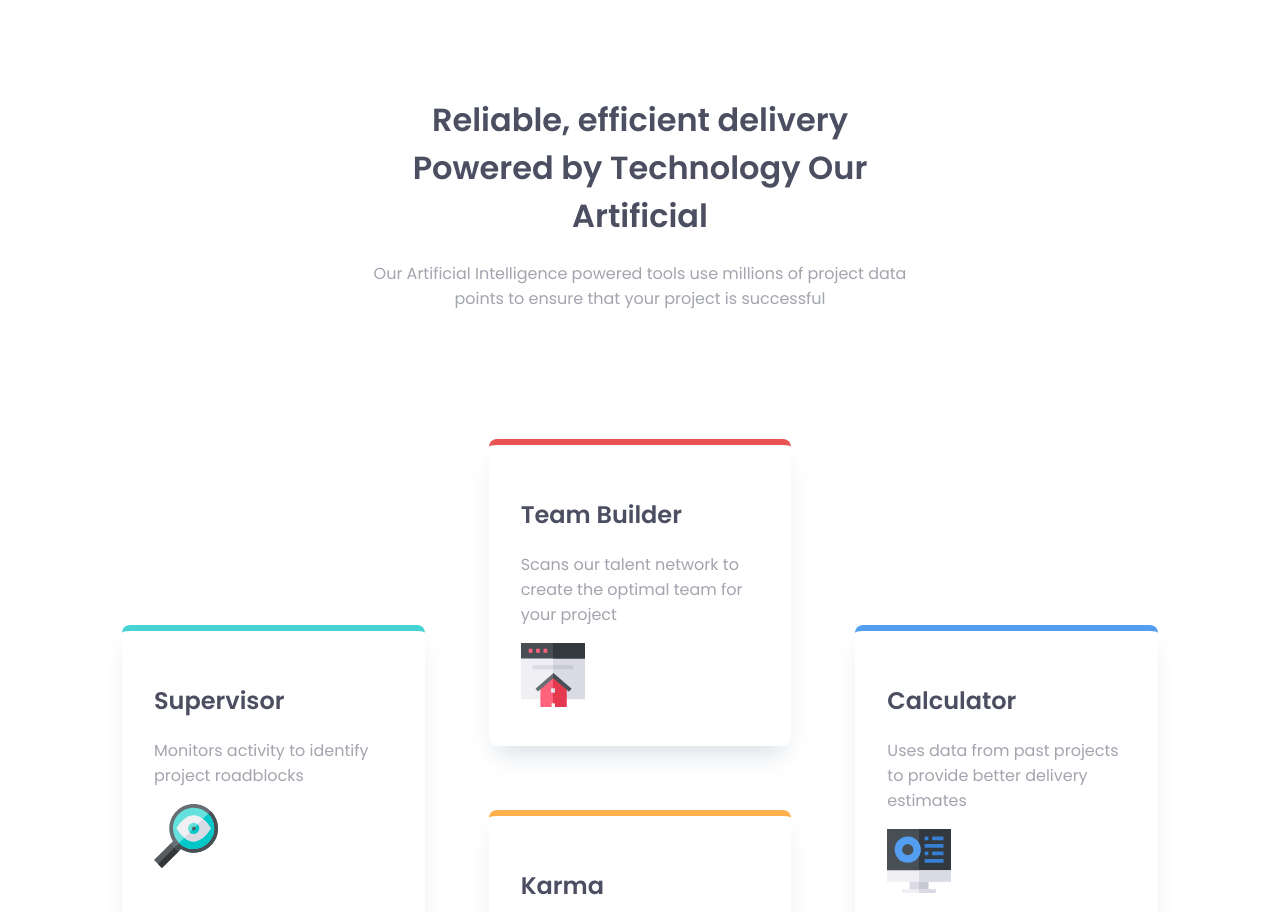
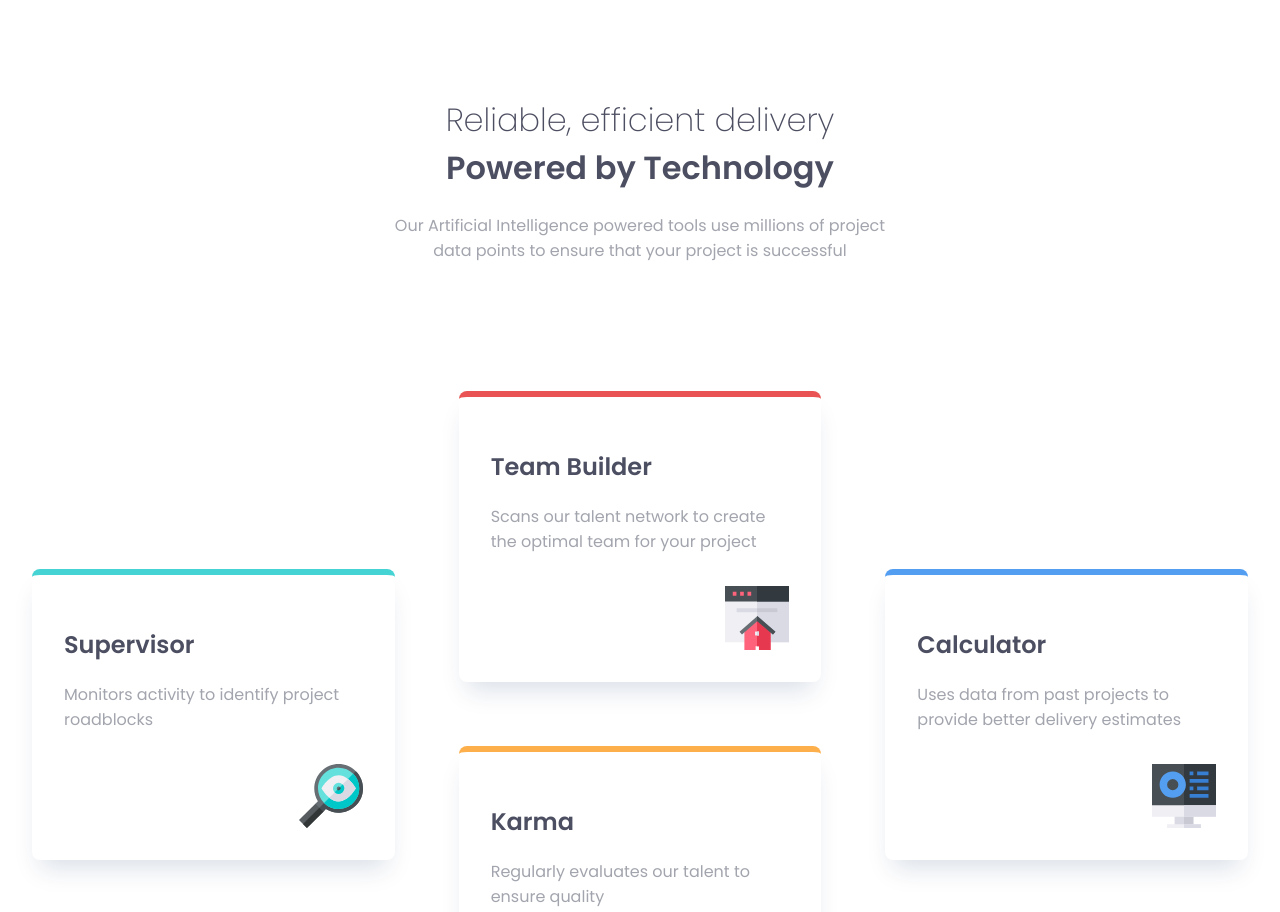
Before and after one commit to tanbir-hossen/four-card-feature-master, a plain HTML site: page index.html in a window 1280 px wide. Shown: the top 912 px of the page. Drawn offline with Linux system fonts and the light colour scheme.

Commit message:
styling done

```diff
--- a/index.html
+++ b/index.html
@@ -26,7 +26,7 @@
     <header class="wrapper wrapper--narrow">
       <h1>
         Reliable, efficient delivery
-        <span>Powered by Technology Our Artificial</span>
+        <span>Powered by Technology</span>
       </h1>
       <p>
         Our Artificial Intelligence powered tools use millions of project data
@@ -60,43 +60,9 @@
           <img src="images/icon-calculator.svg" alt="" />
         </div>
       </div>
-
-      <!-- <div class="wrapper">
-        <div class="layout-card">
-          <div class="col">
-            <div class="card">
-              <h2>Supervisor</h2>
-              <p>Monitors activity to identify project roadblocks</p>
-              <img src="images/icon-supervisor.svg" alt="" />
-            </div>
-          </div>
-          <div class="col">
-            <div class="card">
-              <h2>Team Builder</h2>
-              <p>
-                Scans our talent network to create the optimal team for your
-                project
-              </p>
-              <img src="images/icon-team-builder.svg" alt="" />
-            </div>
-            <div class="card">
-              <h2>Karma</h2>
-              <p>Regularly evaluates our talent to ensure quality</p>
-              <img src="images/icon-karma.svg" alt="" />
-            </div>
-          </div>
-          <div class="col">
-            <div class="card">
-              <h2>Calculator</h2>
-              <p>
-                Uses data from past projects to provide better delivery
-                estimates.
-              </p>
-              <img src="images/icon-calculator.svg" alt="" />
-            </div>
-          </div>
-        </div>
-      </div> -->
     </main>
+    <footer>
+      <p class="footer">Designed by Tanbir Hossen</p>
+    </footer>
   </body>
 </html>
--- a/style.css
+++ b/style.css
@@ -58,27 +58,24 @@ h2,
 h3 {
   color: var(--clr-neutral-900);
 }
+h1 {
+  font-weight: var(--fw-light);
+}
+h1 > span {
+  font-weight: var(--fw-bold);
+}
 
 .wrapper {
-  max-width: 1100px;
+  max-width: 1280px;
   margin-inline: auto;
   margin-block: 6rem;
 }
 .wrapper--narrow {
-  max-width: 550px;
+  max-width: 500px;
   text-align: center;
 }
 
-/* .layout-card {
-  display: flex;
-}
-
-.col {
-  border: 2px solid blue;
-  flex: 1;
-} */
-
-.grid {
+/* .grid {
   display: grid;
   grid-template-areas:
     ". two ."
@@ -86,6 +83,11 @@ h3 {
     "one three four"
     ". three .";
   grid-auto-columns: 1fr;
+} */
+
+.grid {
+  display: flex;
+  flex-direction: column;
 }
 .one {
   grid-area: one;
@@ -103,6 +105,19 @@ h3 {
   grid-area: four;
   border-top: 6px solid var(--clr-Blue);
 }
+
+/* styles for small devices */
+@media only screen and (min-width: 768px) {
+  .grid {
+    display: grid;
+    grid-template-areas:
+      ". two ."
+      "one two four"
+      "one three four"
+      ". three .";
+    grid-auto-columns: 1fr;
+  }
+}
 /* styling individual card */
 .card {
   margin: 2rem;
@@ -110,3 +125,13 @@ h3 {
   border-radius: 0.5rem;
   box-shadow: 0 1rem 1.5rem -0.5rem rgb(0 50 100 / 0.15);
 }
+.card > img {
+  display: block;
+  /* margin-inline: left; */
+  margin-left: auto;
+  margin-top: 2rem;
+}
+
+.footer {
+  text-align: center;
+}
```
